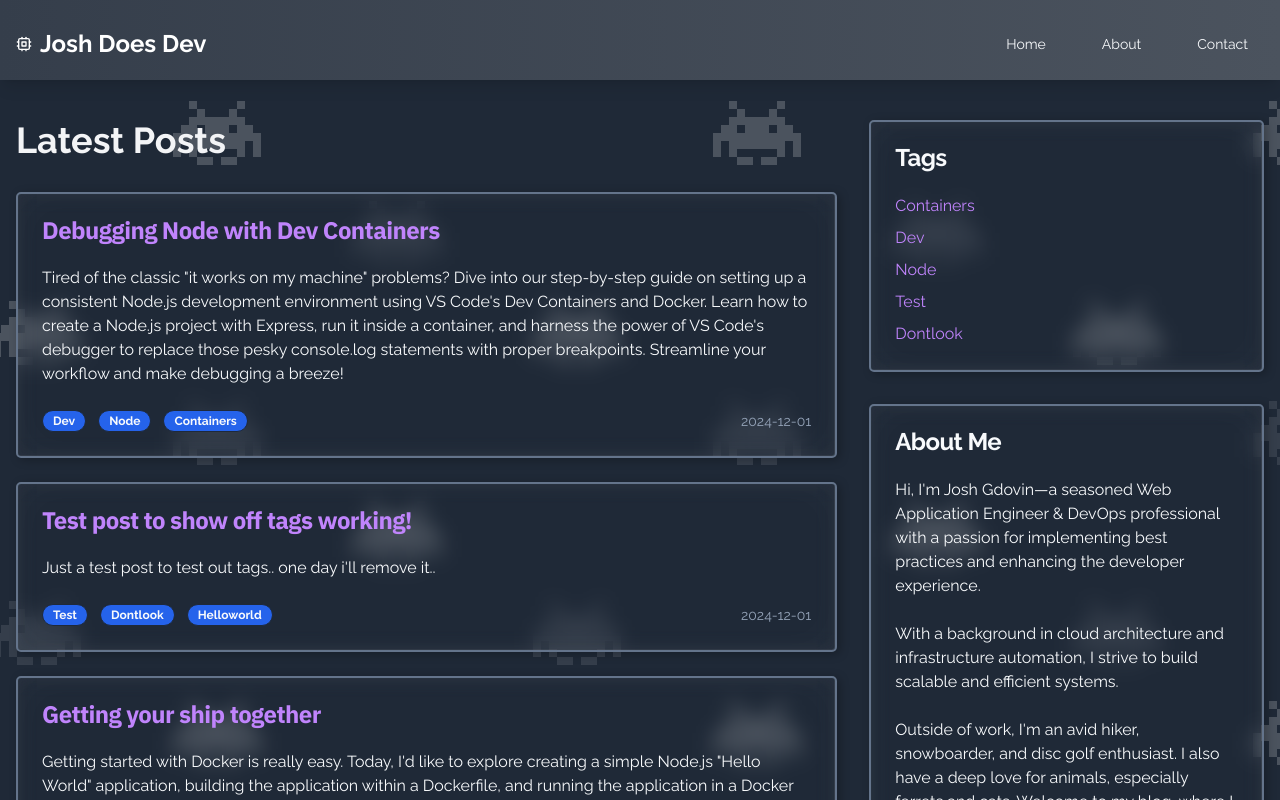
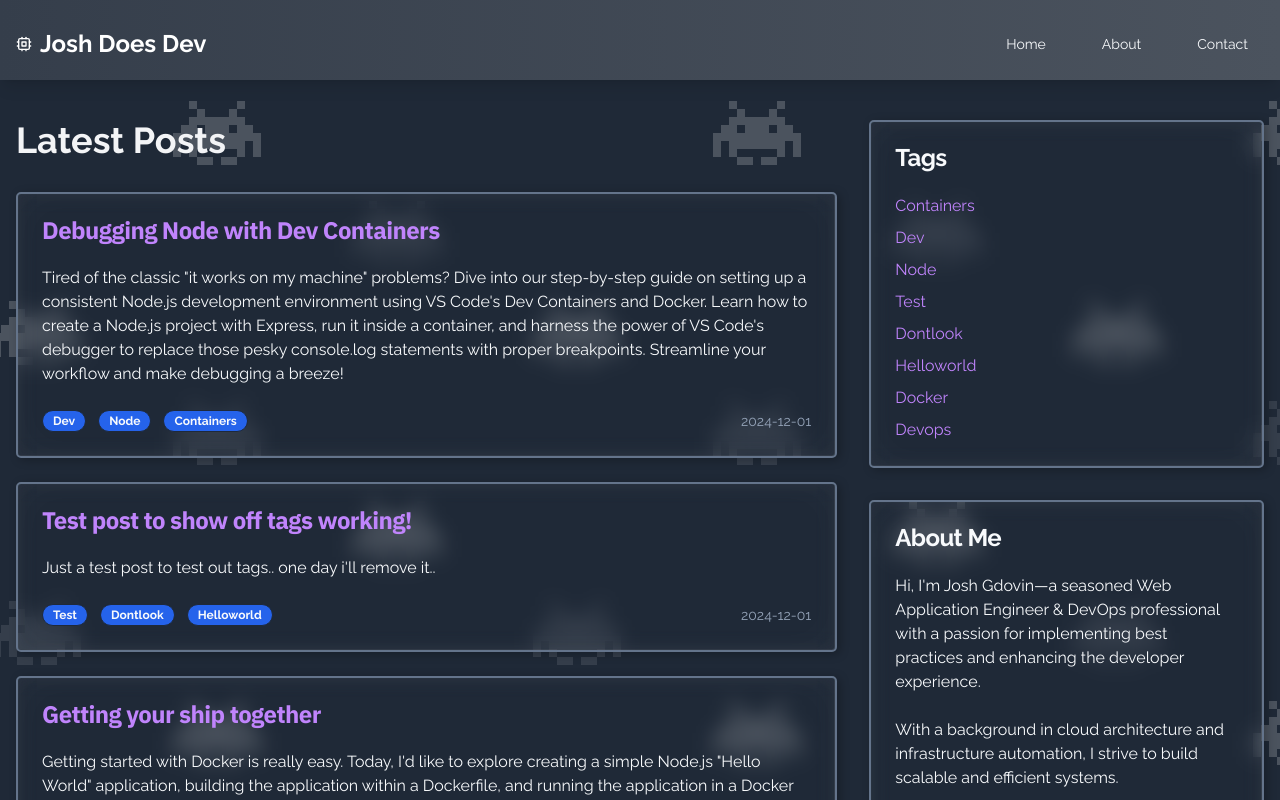
Before and after one commit to jgdovin/joshdoesdev, a Next.js app: page / in a window 1280 px wide. Shown: the top 800 px of the page. Built offline with nearby package versions, Linux system fonts and the light colour scheme.

Commit message:
update tags to show up to ten at a time

```diff
--- a/src/components/custom/Tags.tsx
+++ b/src/components/custom/Tags.tsx
@@ -6,7 +6,7 @@ const posts = getAllPublishedPosts();
 
 export default async function Tags() {
   const tags = posts.flatMap((post) => post.tags.split(","));
-  const rankedTags = rankAndOrderTags(tags, 5);
+  const rankedTags = rankAndOrderTags(tags, 10);
   return (
     <Card>
       <CardHeader>
```
